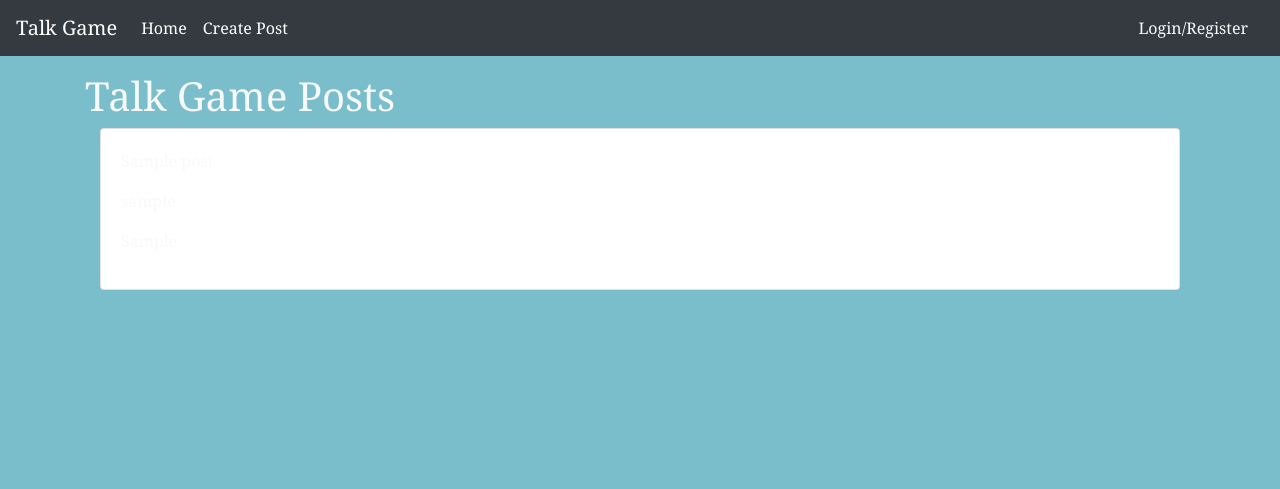
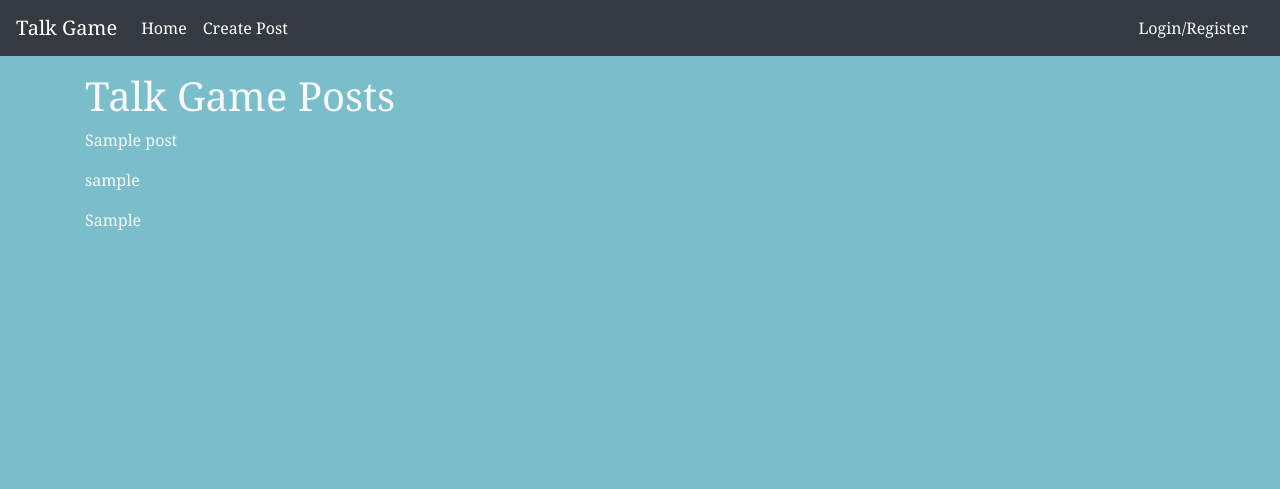
Before and after one commit to JLumb/Talk-Game, a Django app: template templates/accounts/home.html in a window 1280 px wide. Shown: the top 489 px of the page. Run offline with Django 3.2, Linux system fonts and the light colour scheme; the template is opened without the code that fills it: values that come from a table or form of the project are taken from there, others are empty; tables that the repository leaves empty hold one stand-in row (values such as "Sample post"); some libraries are stand-ins or nearby versions.

```diff
--- a/templates/accounts/home.html
+++ b/templates/accounts/home.html
@@ -4,18 +4,13 @@
 
 <h1>Talk Game Posts</h1>
 
-<div class="col-12  left">
-    <div class="row">
+
         {% for post in post_list %}
-        <div class="col-12">
-            <div class="card">
-                <div class="card-body">
-                    <p>{{ post.title }}</p>
-                    <p>{{ post.author }}</p>
-                    <p>{{ post.genre }}</p>
-                </div>
-            </div>
-        </div>
+
+        <p>{{ post.title }}</p>
+        <p>{{ post.author }}</p>
+        <p>{{ post.genre }}</p>
+
 
 
         {% endfor %}
```
Also changed, not shown: README.md.
